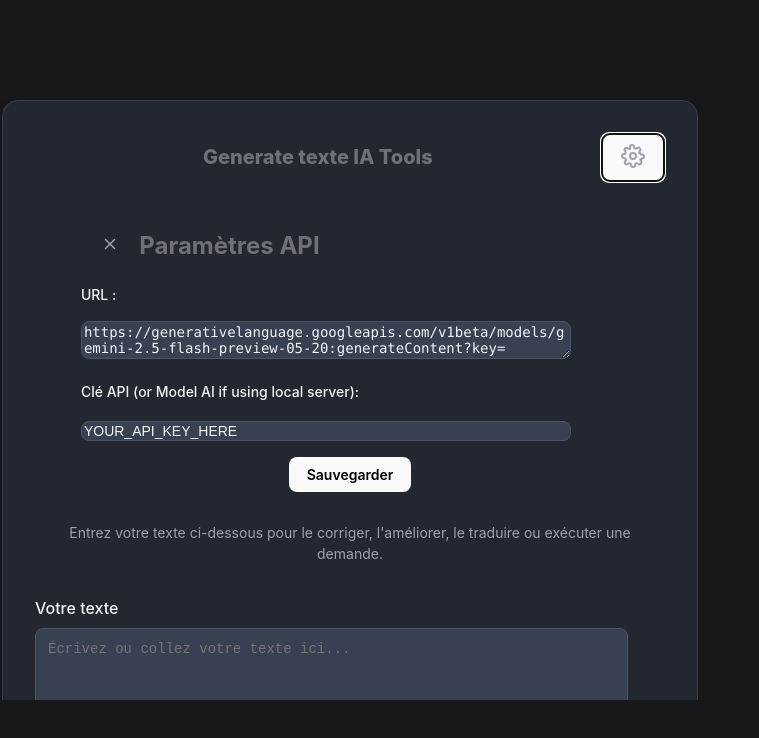
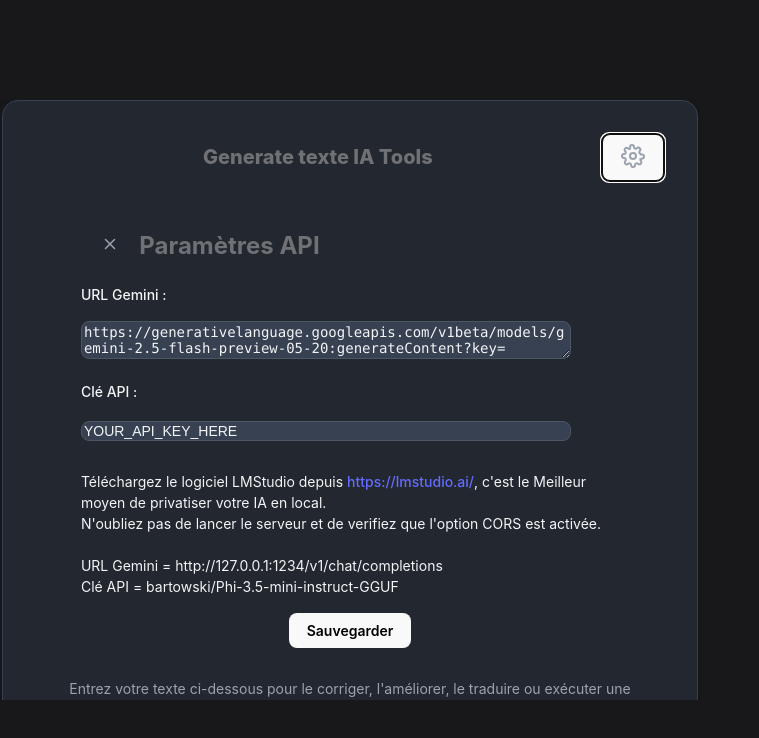
Before and after one commit to YonathanGuez/chrome-extention-text-tool-ai, a React (Vite) app: page / in a window 1280 px wide. Both pictures are taken after a click on the button "Open settings". Shown: the top 738 px of the page, without its empty margins (0-759 px from the left). Built offline with nearby package versions, Linux system fonts and the light colour scheme.

Commit message:
notice pour travailler avec Lm studio

```diff
--- a/src/App.tsx
+++ b/src/App.tsx
@@ -189,7 +189,7 @@ function App() {
       controllerRef.current.abort();
     }
     const prompt = `Please enhance the following text for a more professional and impressive impression. Respond with only the enhanced text, and nothing else.\n\nText to enhance:\n"${inputText}"`;
-    const prompt2 = `Améliorez le texte suivant pour une impression plus professionnelle et impressionnante. Ne répondez qu'avec le texte amélioré, et rien d'autre.\n\nTexte à améliorer:\n"${inputText}"`;
+    const prompt2 = `Améliorez le texte suivant pour une impression plus professionnelle et impressionnante. Ne répondez qu'avec le texte amélioré, ne rajoutez pas de note et rien d'autre,seulement le texte améliore.\n\nTexte à améliorer:\n"${inputText}"`;
     if (targetLanguage === "French") {
       callAIApi(prompt2);
     } else {
@@ -294,7 +294,7 @@ function App() {
                       htmlFor="apiUrl"
                       className="block text-sm font-medium text-gray-700 dark:text-gray-300 mr-3 mb-4 min-w-max"
                     >
-                      URL :
+                      URL Gemini :
                     </label>
                   </div>
                   <textarea
@@ -310,7 +310,7 @@ function App() {
                     htmlFor="apiKey"
                     className="block text-sm font-medium text-gray-700 dark:text-gray-300 mr-3 mb-4 min-w-max"
                   >
-                    Clé API (or Model AI if using local server):
+                    Clé API :
                   </label>
                   <input
                     type="text"
@@ -321,7 +321,29 @@ function App() {
                   />
                 </div>
               </div>
-
+              <div className="mb-4">
+                <p className="text-sm text-gray-700 dark:text-gray-300">
+                  Téléchargez le logiciel LMStudio depuis{" "}
+                  <a
+                    href="https://lmstudio.ai/"
+                    target="_blank"
+                    rel="noopener noreferrer"
+                    className="text-blue-600 hover:underline"
+                  >
+                    https://lmstudio.ai/
+                  </a>
+                  {", "}
+                  c'est le Meilleur moyen de privatiser votre IA en local.
+                  <br />
+                  N'oubliez pas de lancer le serveur et de verifiez que l'option
+                  CORS est activée.
+                  <br />
+                  <br />
+                  URL Gemini = http://127.0.0.1:1234/v1/chat/completions
+                  <br />
+                  Clé API = bartowski/Phi-3.5-mini-instruct-GGUF
+                </p>
+              </div>
               <div className="mt-6 flex justify-center">
                 <button
                   onClick={handleSaveSettings}
```
